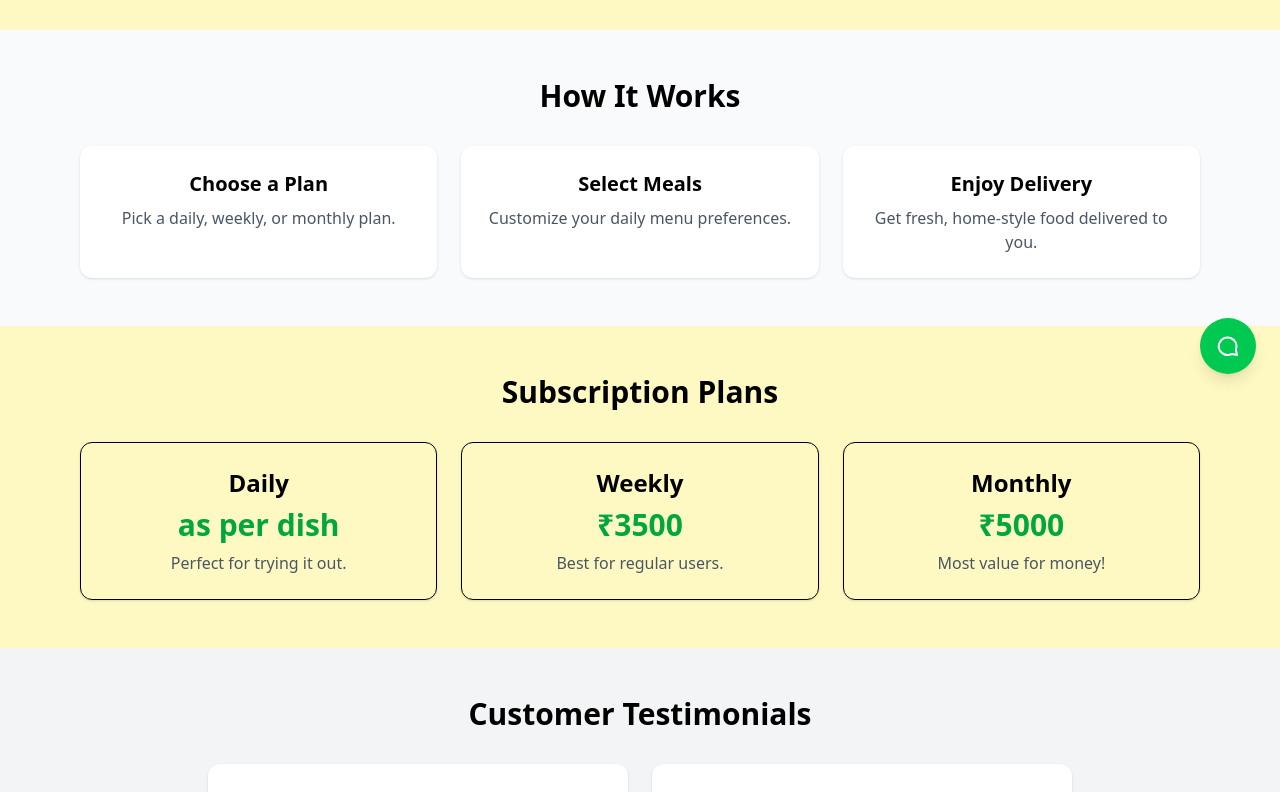
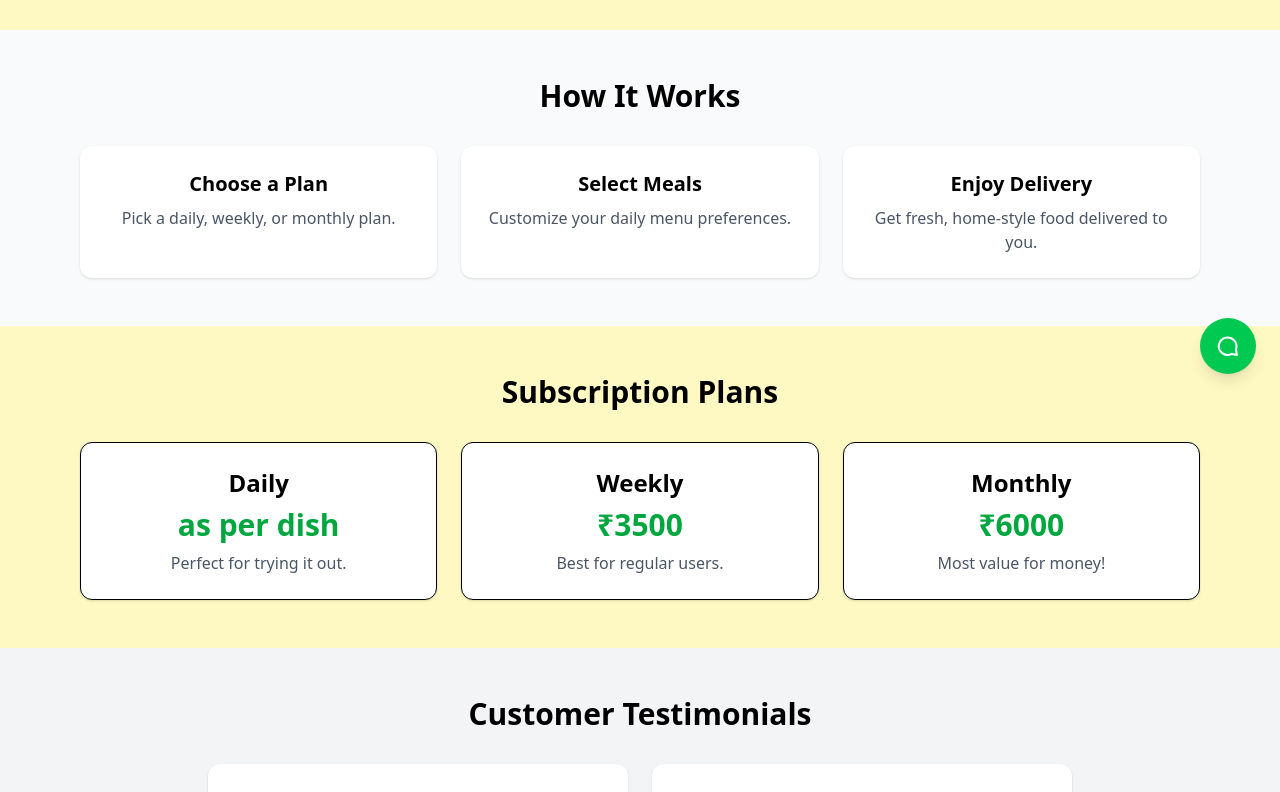
Before and after one commit to ankuraaryan5/TiffinBox, a Next.js app: page / in a window 1280 px wide. Shown: the part 402-1194 px from the top of the page. Built offline with nearby package versions, Linux system fonts and the light colour scheme; no server answers.

Commit message:
feat: enhance SubscriptionPlans component with routing and link functionality

```diff
--- a/src/components/SubscriptionPlans.jsx
+++ b/src/components/SubscriptionPlans.jsx
@@ -1,8 +1,28 @@
+"use client";
+import { useRouter } from "next/navigation";
+
 export default function SubscriptionPlans() {
+  const router = useRouter();
+
   const plans = [
-    { title: "Daily", price: "as per dish", desc: "Perfect for trying it out." },
-    { title: "Weekly", price: "₹3500", desc: "Best for regular users." },
-    { title: "Monthly", price: "₹5000", desc: "Most value for money!" },
+    {
+      title: "Daily",
+      price: "as per dish",
+      desc: "Perfect for trying it out.",
+      link: "/order",
+    },
+    {
+      title: "Weekly",
+      price: "₹3500",
+      desc: "Best for regular users.",
+      link: "https://rzp.io/rzp/xuLLNXuZ",
+    },
+    {
+      title: "Monthly",
+      price: "₹6000",
+      desc: "Most value for money!",
+      link: "https://rzp.io/rzp/wZAE0BE",
+    },
   ];
 
   return (
@@ -10,7 +30,11 @@ export default function SubscriptionPlans() {
       <h2 className="text-3xl font-bold mb-8">Subscription Plans</h2>
       <div className="grid md:grid-cols-3 gap-6 max-w-6xl mx-auto px-4">
         {plans.map((plan, i) => (
-          <div key={i} className="border rounded-xl p-6 shadow">
+          <div
+            key={i}
+            onClick={() => window.open(plan.link, "_blank")}
+            className="cursor-pointer border rounded-xl p-6 shadow hover:shadow-lg transition-all hover:scale-[1.02] bg-white"
+          >
             <h3 className="text-2xl font-semibold mb-2">{plan.title}</h3>
             <p className="text-3xl font-bold text-green-600 mb-2">{plan.price}</p>
             <p className="text-gray-600">{plan.desc}</p>
```
